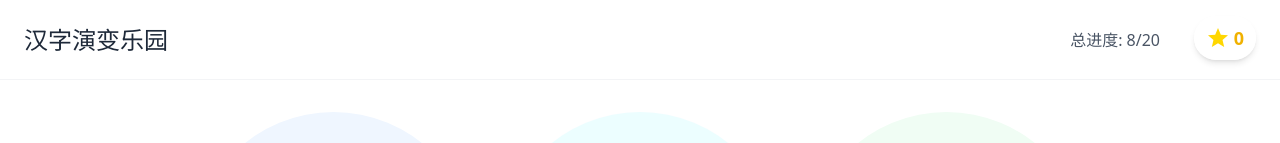
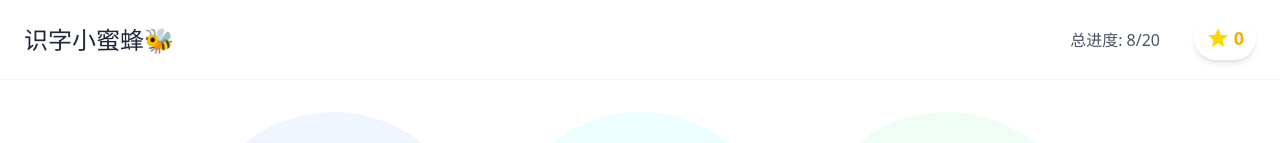
Before and after one commit to strzhao/little-bee, a Next.js app: page /hanzi in a window 1280 px wide. Shown: the top 143 px of the page. Built offline with nearby package versions, Linux system fonts and the light colour scheme.

Commit message:
更新标题为'识字小蜜蜂🐝'，提升儿童友好度

```diff
--- a/app/hanzi/page.tsx
+++ b/app/hanzi/page.tsx
@@ -176,7 +176,7 @@
     <div className="min-h-screen bg-white">
       {/* 顶部导航 */}
       <header className="h-20 flex items-center justify-between px-6 border-b border-gray-100">
-        <h1 className="text-2xl font-medium text-gray-800">汉字演变乐园</h1>
+        <h1 className="text-2xl font-medium text-gray-800">识字小蜜蜂🐝</h1>
         <div className="text-base text-gray-600 mr-24">
           总进度: {learnedCount}/{totalCharacters}
         </div>
```
